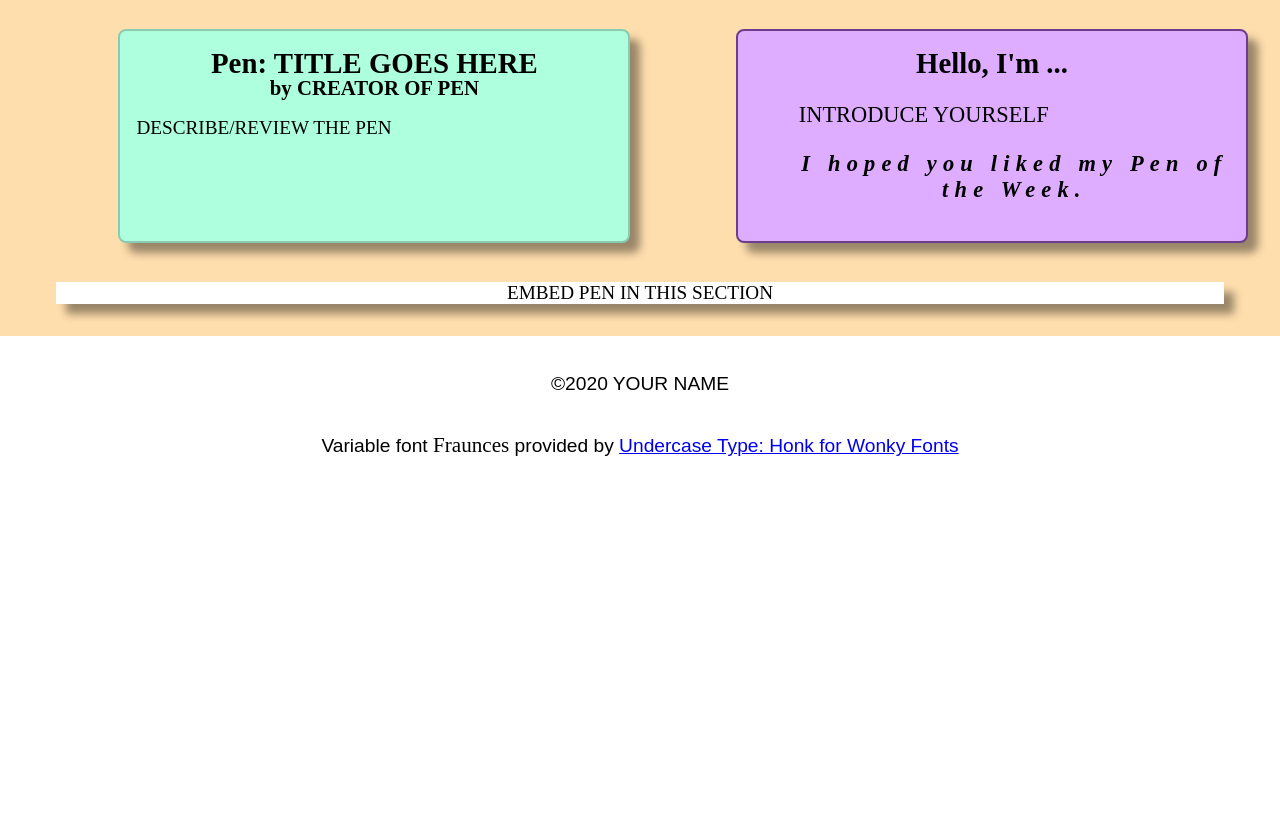
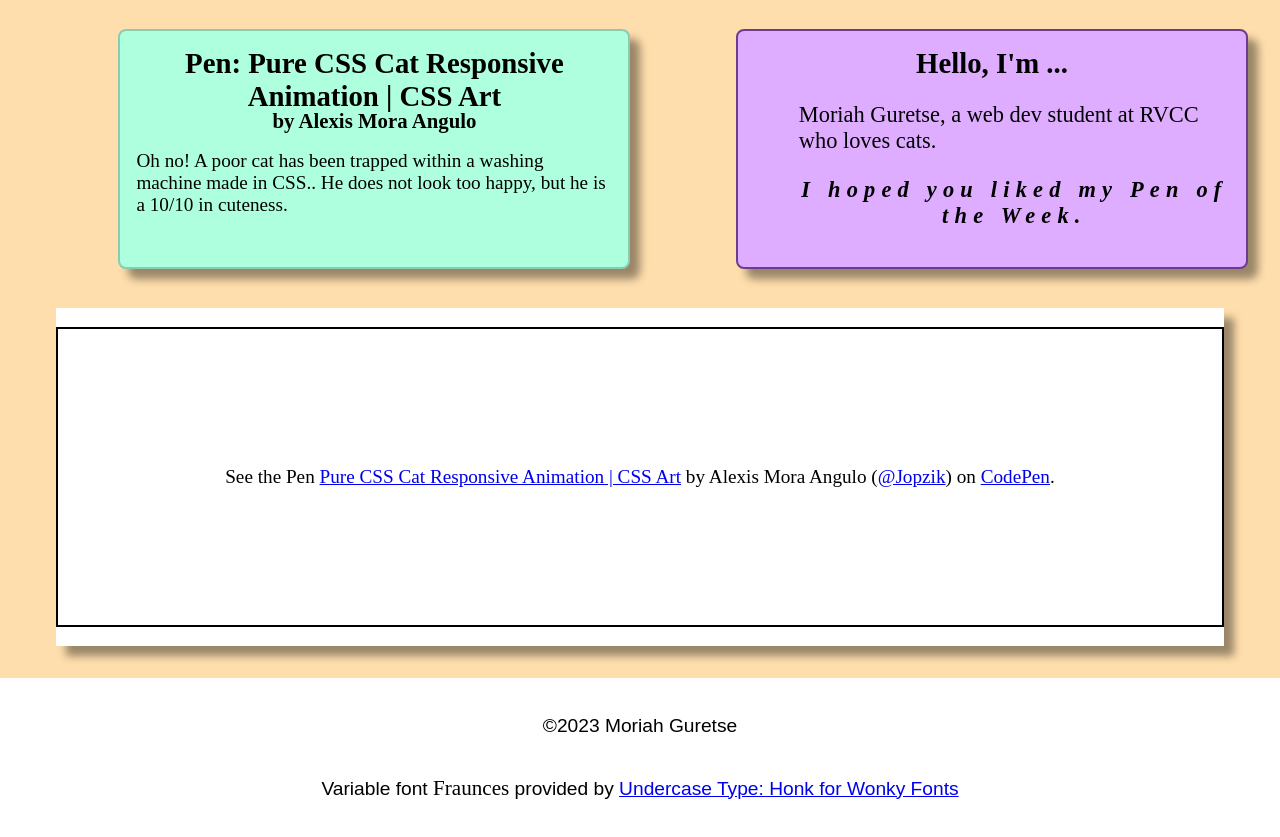
Before and after one commit to RVCC-IDMX/embed-codepen-MoriahG, a plain HTML site: page index.html in a window 1280 px wide. Shown: the part 67-904 px from the top of the page. Before the commit the page ends 800 px from the top, so only its background shows below. Drawn offline with Linux system fonts and the light colour scheme; a script that the page names is missing; a web font is replaced by a local one.

Commit message:
Embedded Pen

```diff
--- a/index.html
+++ b/index.html
@@ -16,19 +16,30 @@
 
       <main>
         <article>
-          <h2>Pen: TITLE GOES HERE</h2>
-          <h3>by CREATOR OF PEN</h3>
-          <p>DESCRIBE/REVIEW THE PEN</p>
+          <h2>Pen: Pure CSS Cat Responsive Animation | CSS Art</h2>
+          <h3>by Alexis Mora Angulo</h3>
+          <p>Oh no! A poor cat has been trapped within a washing machine made in CSS.. He does not look too happy, but he is a 10/10 in cuteness.</p>
         </article>
-        <section>EMBED PEN IN THIS SECTION</section>
+
+        <section>
+        <!-- Embedded Pen -->
+          <p class="codepen" data-height="300" data-default-tab="html,result" data-slug-hash="yLGMzOK" data-user="Jopzik" style="height: 300px; box-sizing: border-box; display: flex; align-items: center; justify-content: center; border: 2px solid; margin: 1em 0; padding: 1em;">
+            <span>See the Pen <a href="https://codepen.io/Jopzik/pen/yLGMzOK">
+            Pure CSS Cat Responsive Animation | CSS Art</a> by Alexis Mora Angulo (<a href="https://codepen.io/Jopzik">@Jopzik</a>)
+            on <a href="https://codepen.io">CodePen</a>.</span>
+          </p>
+          <script async src="https://cpwebassets.codepen.io/assets/embed/ei.js"></script>
+
+        </section>
+
         <aside>
           <h2>Hello, I'm ...</h2>
-          <p>INTRODUCE YOURSELF</p>
+          <p>Moriah Guretse, a web dev student at RVCC who loves cats.</p>
           <p class="bye">I hoped you liked my Pen of the Week.</p>
         </aside>
       </main>
       <footer class="sans-serif">
-        <p>&copy;2020 YOUR NAME</p>
+        <p>&copy;2023 Moriah Guretse</p>
         <p>
           Variable font <span class="serif">Fraunces</span> provided by
           <a href="https://github.com/undercasetype/Fraunces"
```
Also changed, not shown: 1 other file.
